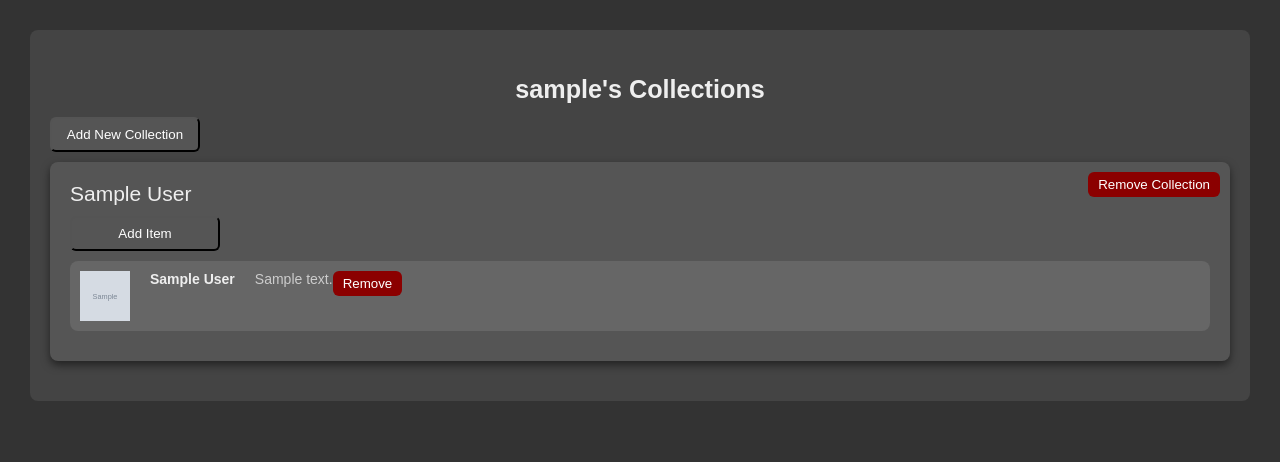
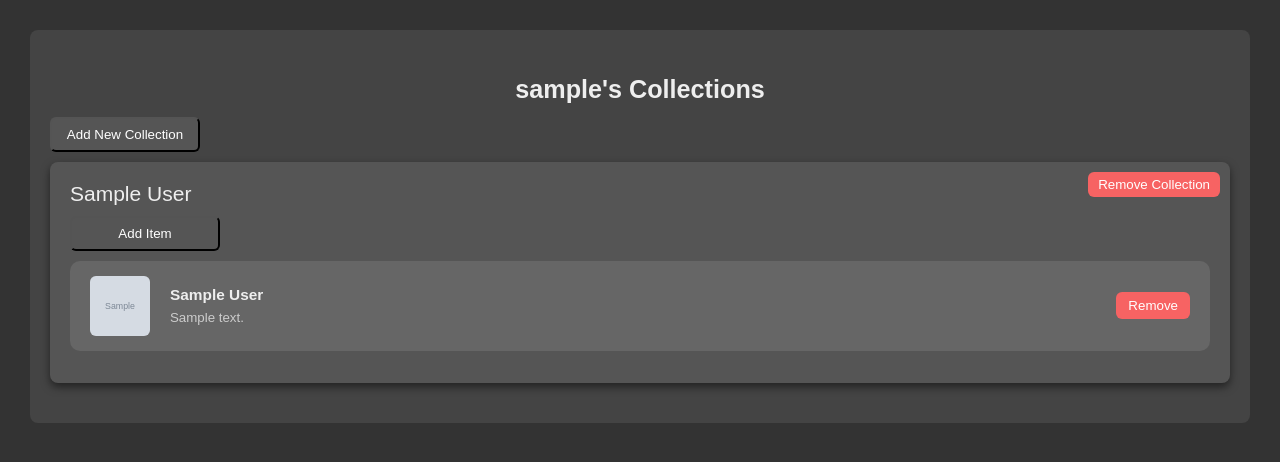
Before and after one commit to Logan-McDonald/CSCE466-Collector-Final, a Django app: page /profile/ in a window 1280 px wide. Shown: the part 39-501 px from the top of the page. Run offline with Django 5.2, Linux system fonts and the light colour scheme; a user stored in the database is signed in; tables that the repository leaves empty hold one stand-in row (values such as "Sample post"); grey boxes marked "Sample" are stand-in pictures.

Commit message:
changed styling on the collections page

```diff
--- a/userCollections/templates/userCollections/profile.html
+++ b/userCollections/templates/userCollections/profile.html
@@ -28,11 +28,11 @@
         }
 
         .nav-item {
-            margin: 0 10px; /* Ensure uniform horizontal spacing */
+            margin: 0 10px;
             color: #ccc;
             font-weight: bold;
             font-size: 16px;
-            display: inline-block; /* Ensures they stay in one line */
+            display: inline-block;
         }
 
         .nav-item.active {
@@ -42,7 +42,7 @@
 
         .nav-separator {
             color: #ccc;
-            margin: 0 5px; /* Ensure the separator matches the spacing */
+            margin: 0 5px;
         }
 
         .nav-item a {
@@ -84,7 +84,7 @@
         }
 
         .remove-collection-btn {
-            background-color: #8b0000; /* Dark greyish red */
+            background-color: #f76363;
             color: white;
             border: none;
             padding: 5px 10px;
@@ -96,37 +96,13 @@
         }
 
         .remove-collection-btn:hover {
-            background-color: #a40000; /* Slightly lighter greyish red on hover */
+            background-color: #f76363;
         }
 
-        .item {
-            display: flex;
-            background-color: #666;
-            margin-bottom: 10px;
-            padding: 10px;
-            border-radius: 8px;
-        }
-
-        .item img {
-            width: 50px;
-            height: 50px;
-            background-color: #777;
-            margin-right: 20px;
-        }
-
-        .item-name {
-            font-weight: bold;
-            margin-right: 20px;
-        }
-
-        .item-description {
-            color: #ccc;
-        }
-
-        /* Add item and collection buttons - Greyscale */
+        /* Add item and collection buttons */
         .add-collection-btn,
         .add-item-btn {
-            background-color: #555; /* Dark grey background */
+            background-color: #555;
             color: white;
             padding: 8px 12px;
             border-radius: 6px;
@@ -139,7 +115,7 @@
 
         .add-collection-btn:hover,
         .add-item-btn:hover {
-            background-color: #666; /* Slightly lighter grey on hover */
+            background-color: #666;
         }
 
         /* Form wrapper */
@@ -182,19 +158,59 @@
             background-color: #0055aa;
         }
 
-        /* Remove item button - Greyscale-ish red */
+        /* Item card styling */
+        .item {
+            display: flex;
+            align-items: center;
+            background-color: #666;
+            margin-bottom: 12px;
+            padding: 15px 20px;
+            border-radius: 10px;
+            transition: background-color 0.2s ease;
+            gap: 20px;
+        }
+
+        .item:hover {
+            background-color: #777;
+        }
+
+        .item img,
+        .item > div:first-child {
+            flex-shrink: 0;
+            width: 60px;
+            height: 60px;
+            border-radius: 6px;
+            background-color: #777;
+            object-fit: cover;
+        }
+
+        .item-details {
+            flex-grow: 1;
+        }
+
+        .item-name {
+            font-weight: bold;
+            font-size: 1.1em;
+            margin-bottom: 6px;
+        }
+
+        .item-description {
+            color: #ccc;
+            font-size: 0.95em;
+        }
+
         .remove-item-btn {
-            background-color: #8b0000; /* Darker greyish red */
+            background-color: #f76363;
             color: white;
             border: none;
-            padding: 5px 10px;
+            padding: 6px 12px;
             cursor: pointer;
-            margin-left: auto;
             border-radius: 6px;
+            margin-left: 20px;
         }
 
         .remove-item-btn:hover {
-            background-color: #a40000; /* Slightly lighter greyish red on hover */
+            background-color: #f76363;
         }
     </style>
 </head>
@@ -208,7 +224,7 @@
         <a href="{% url 'profile' %}" class="nav-item active">Collections</a>
         <span class="nav-separator">|</span>
         <a href="{% url 'account' %}" class="nav-item active">Account</a>
-      </nav>
+    </nav>
 
     <div class="collections-container">
         <h2>{{ request.user.username }}'s Collections</h2>
@@ -252,11 +268,12 @@
                             {% if item.image %}
                                 <img src="{{ item.image.url }}" alt="{{ item.name }}">
                             {% else %}
-                                <div style="width:50px;height:50px;background:#777;"></div>
+                                <div style="width:60px;height:60px;background:#777;border-radius:6px;"></div>
                             {% endif %}
-                            <div class="item-name">{{ item.name }}</div>
-                            <div class="item-description">{{ item.description }}</div>
-
+                            <div class="item-details">
+                                <div class="item-name">{{ item.name }}</div>
+                                <div class="item-description">{{ item.description }}</div>
+                            </div>
                             <form method="POST" style="display:inline;">
                                 {% csrf_token %}
                                 <input type="hidden" name="item_id" value="{{ item.id }}">
@@ -270,13 +287,11 @@
     </div>
 
     <script>
-        // Toggle the visibility of the expandable collection form
         function toggleExpandableForm() {
             const form = document.getElementById('expandable-form');
             form.classList.toggle('active');
         }
 
-        // Toggle the visibility of the expandable item form inside each collection
         function toggleExpandableItemForm(collectionId) {
             const form = document.getElementById('expandable-item-form-' + collectionId);
             form.classList.toggle('active');
```
